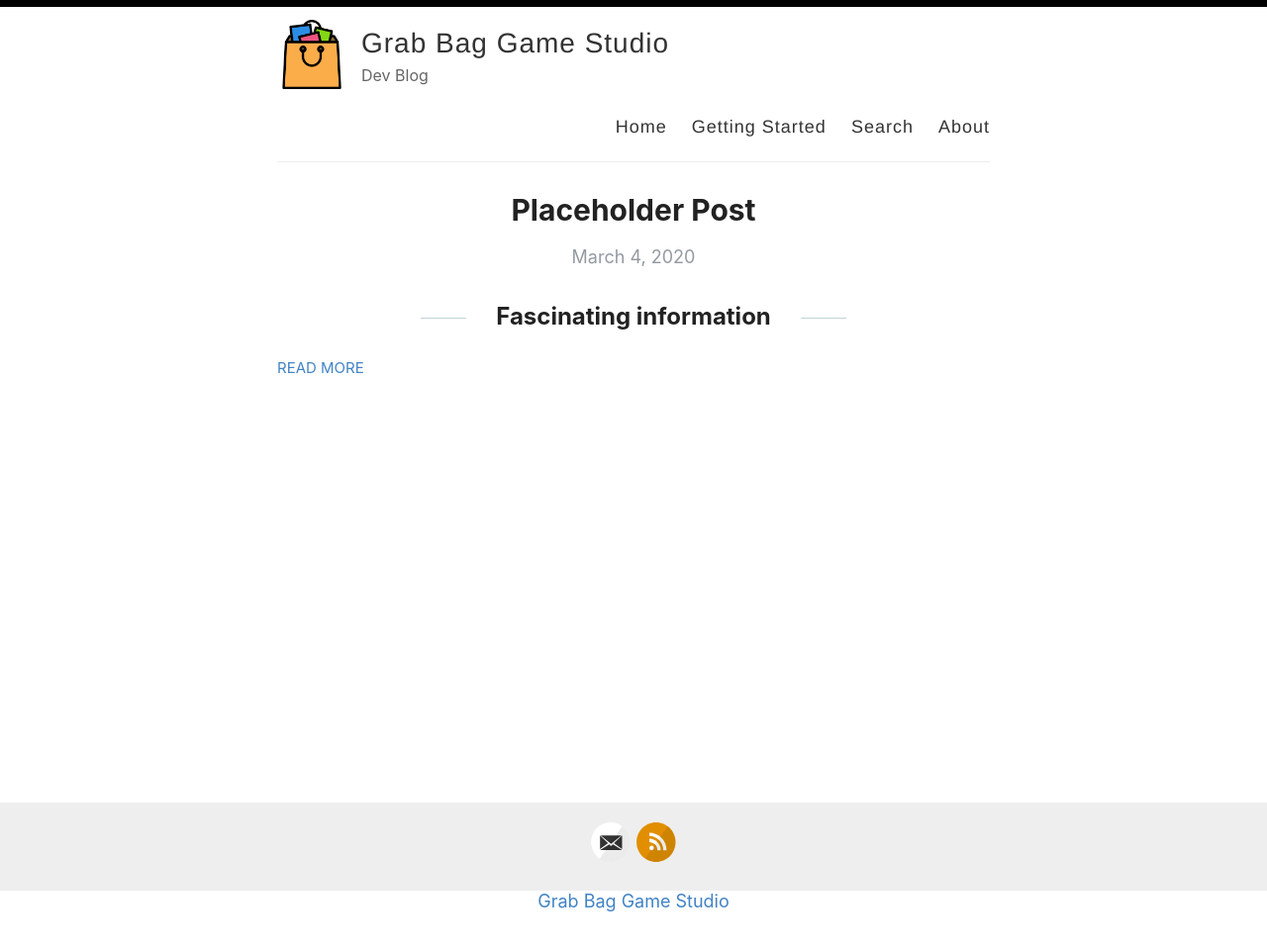
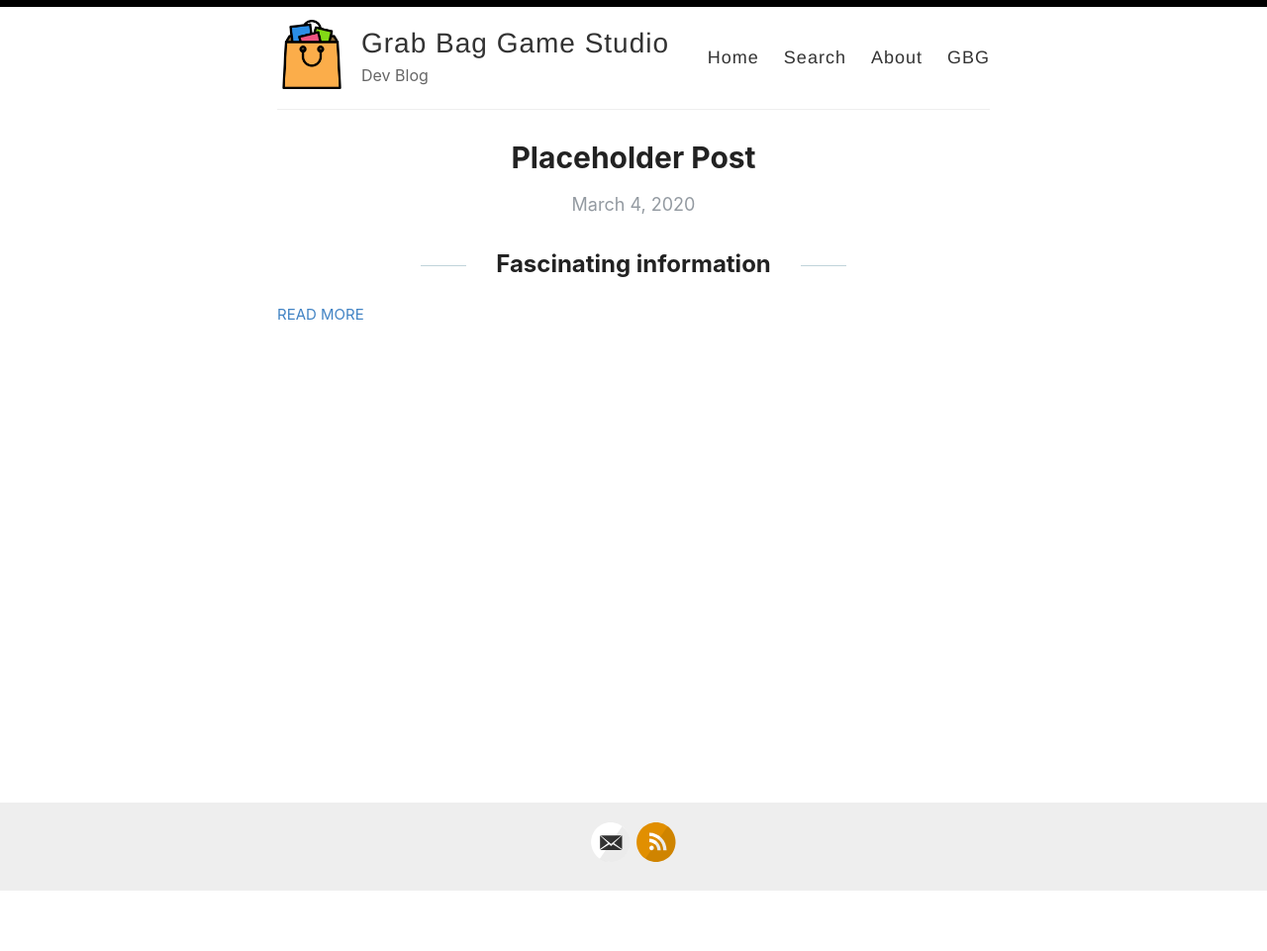
Before and after one commit to GrabBagGameStudio/GrabBagGameStudio.github.io, a Jekyll site: the page built from index.html, in a window 1280 px wide. Shown: the whole page at 99% size. Built offline with Jekyll 4.4.1, drawn with Linux system fonts in a browser that asks for light colours; the list of posts is cut into pages by our own code; after the commit the page ends 901 px from its top, so only the background shows below that.

```diff
--- a/_config.yml
+++ b/_config.yml
@@ -34,9 +34,6 @@ footer-links:
   youtube: # channel/<your_long_string> or user/<user-name>
   googleplus: # anything in your profile username that comes after plus.google.com/
   playconsole:
-
-footer_url: http://grabbaggamestudio.com
-footer_name: Grab Bag Game Studio
 
 # Enter your Disqus shortname (not your username) to enable commenting on posts
 # You can find your shortname on the Settings page of your Disqus account
--- a/_layouts/default.html
+++ b/_layouts/default.html
@@ -28,9 +28,9 @@
 
             <nav>
               <a href="{{ site.baseurl }}/">Home</a>
-              <a href="{{ site.baseurl }}/getting-started">Getting Started</a>
               <a href="{{ site.baseurl }}/search">Search</a>
               <a href="{{ site.baseurl }}/about">About</a>
+              <a href="http://grabbaggamestudio.com">GBG</a>
             </nav>
           </header>
         </div>
@@ -46,7 +46,6 @@
         <div class="container">
           <footer class="footer">
             {% include svg-icons.html %}
-            <p class="copyright"><a href="{{ site.footer_url }}/">{{ site.footer_name }}</a></p>
           </footer>
         </div>
       </div>
```
Also changed, not shown: 404.md (+0 -2 lines), images/404.jpg (deleted).
